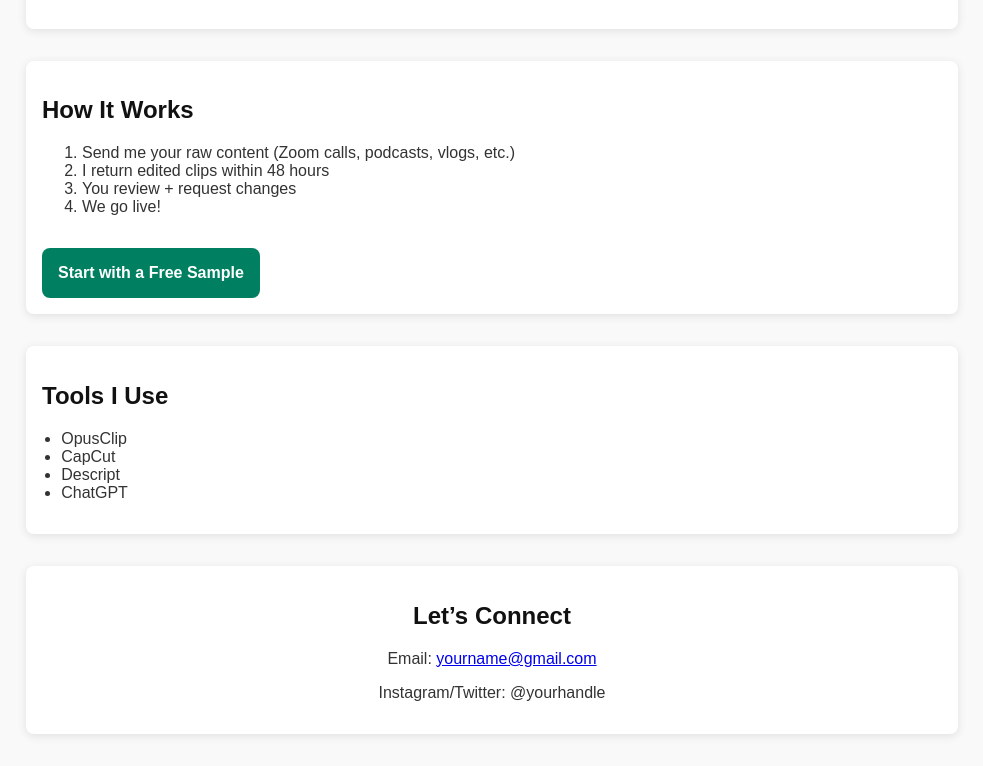
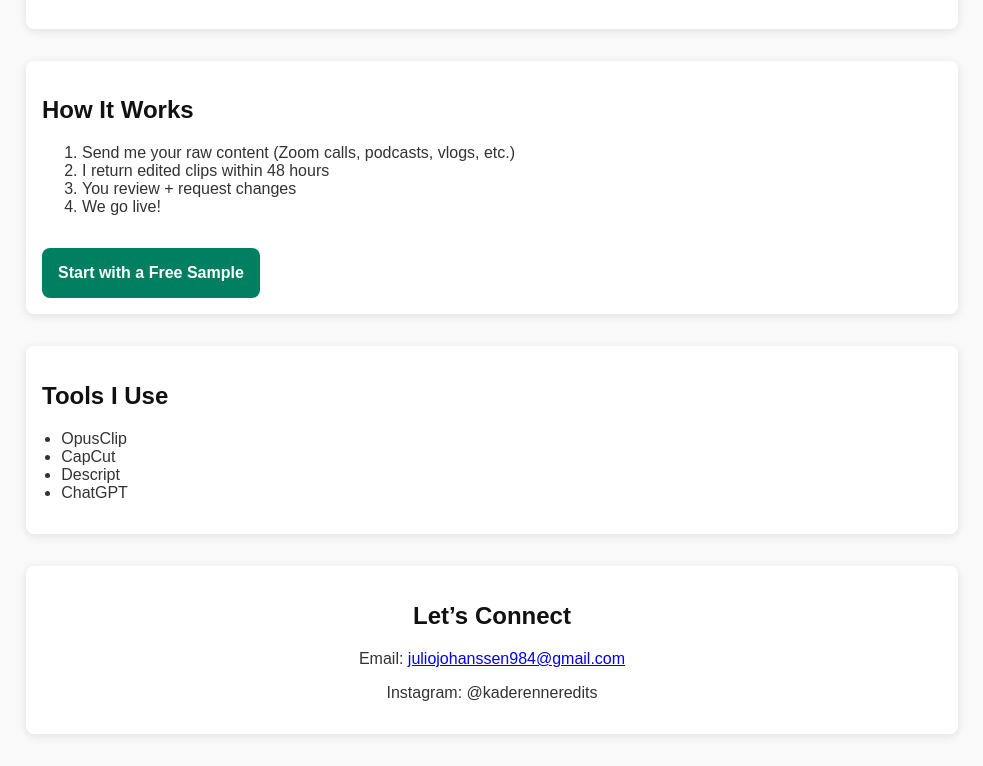
Before and after one commit to KadeRenner/kade-video-editing, a plain HTML site: page index.html in a window 1280 px wide. Shown: the part 694-1460 px from the top of the page, without its empty margins (148-1131 px from the left). Drawn offline with Linux system fonts and the light colour scheme.

Commit message:
Update index.html

```diff
--- a/index.html
+++ b/index.html
@@ -53,7 +53,7 @@
       <li>You review + request changes</li>
       <li>We go live!</li>
     </ol>
-    <a href="mailto:yourname@gmail.com" class="cta">Start with a Free Sample</a>
+    <a href="mailto:juliojohanssen984@gmail.com" class="cta">Start with a Free Sample</a>
   </section>
 
   <section>
@@ -68,8 +68,8 @@
 
   <section class="contact">
     <h2>Let’s Connect</h2>
-    <p>Email: <a href="mailto:yourname@gmail.com">yourname@gmail.com</a></p>
-    <p>Instagram/Twitter: @yourhandle</p>
+    <p>Email: <a href="mailto:juliojohanssen984@gmail.com">juliojohanssen984@gmail.com</a></p>
+    <p>Instagram: @kaderenneredits</p>
   </section>
 </body>
 </html>
```
